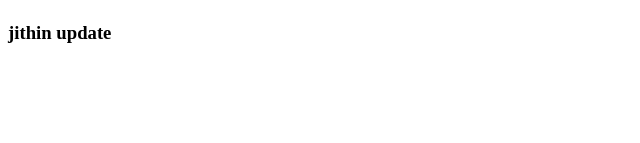
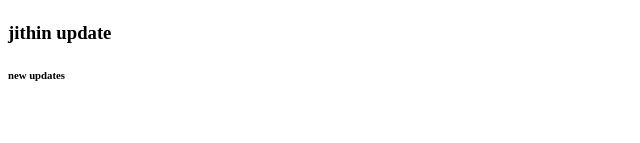
Before and after one commit to jithiee/Infinite-Academy-Frontend, a React (Vite) app in the folder INFINITE/: page / in a window 1280 px wide. Shown: the part 157-300 px from the top of the page, without its empty margins (0-640 px from the left). Built offline with nearby package versions, Linux system fonts and the light colour scheme.

Commit message:
new commit msg

```diff
--- a/INFINITE/src/App.jsx
+++ b/INFINITE/src/App.jsx
@@ -9,6 +9,7 @@ function App() {
   <h1>newwwwww</h1>
   <h3>amal </h3>
 <h3>jithin update</h3>
+<h6>new updates </h6>
 
     </>
   )
```
